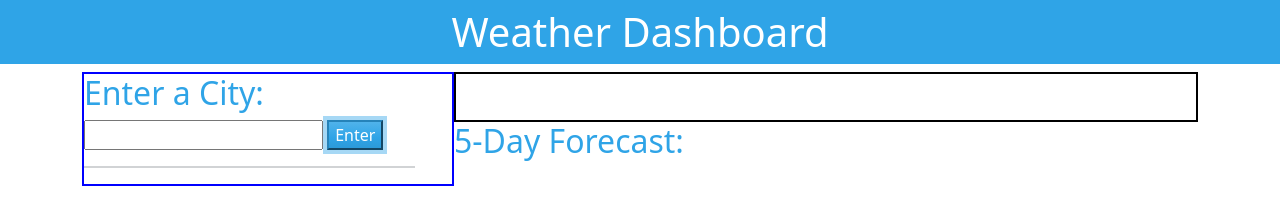
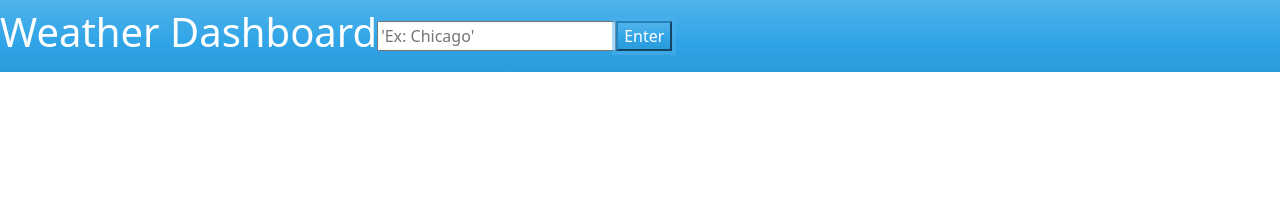
Before and after one commit to cnhnguyen59/weather-app, a plain HTML site: page index.html in a window 1280 px wide. Both pictures are taken after a click on the button "Enter". Drawn offline with nearby package versions, Linux system fonts and the light colour scheme; no server answers.

Commit message:
edited page layout

```diff
--- a/assets/js/script.js
+++ b/assets/js/script.js
@@ -13,7 +13,7 @@ function getInfo(){
 
     currCityEl.text(`${city} ${moment().format('L')}`) */
 
-    getWeather()
+    getLatLon()
 
     lat = localStorage.getItem('lat')
     lon = localStorage.getItem('lon')
@@ -63,10 +63,9 @@ function getInfo(){
 
     })
 
-
 }
 
-function getWeather(){
+function getLatLon(){
     var weatherUrl = `https://api.openweathermap.org/data/2.5/weather?q=${inputEl.val()}&units=imperial&appid=${apiKey}`
 
 
--- a/index.html
+++ b/index.html
@@ -10,28 +10,32 @@
     <title>Weather</title>
 </head>
 <body>
-    <h1 class='bg-primary text-center p-2' style="color:white">Weather Dashboard</h1>
-    <div class="container d-flex ">
+    <nav class="navbar navbar-expand-lg navbar-dark bg-primary">
+        <h1 style="color:white">Weather Dashboard</h1>
+            <input class="float-right" type="text" placeholder="'Ex: Chicago'">
+            <button class='btn-primary float-right' onclick="getInfo()">Enter</button>
+    </nav>
+
+<!--     <div class="container d-flex ">
         <div class="col-lg-4" style="border: 2px solid blue;">
             <h2>Enter a City:</h2>
             <input type="text">
             <button class='btn-primary' onclick="getInfo()">Enter</button>
             <hr size="4" width="90%" color="gray">
-            <div class="history">
-
+            <div class="history"></div>
             </div>
-        </div>
+        </div> -->
         <div class="col-lg-8 d-column">
-            <div class="current" style="border: 2px black solid">
+            <div class="current">
                 <h2 class="currCity"><img src=""></h2>
                 <div class="currIcon">
                 </div>
 
                 <div class="currWeather"></div>
             </div>
-            <div class="forecast">
+            <!-- <div class="forecast">
                 <h2>5-Day Forecast:</h2>
-            </div>
+            </div> -->
         </div>
     </div>
 
```
